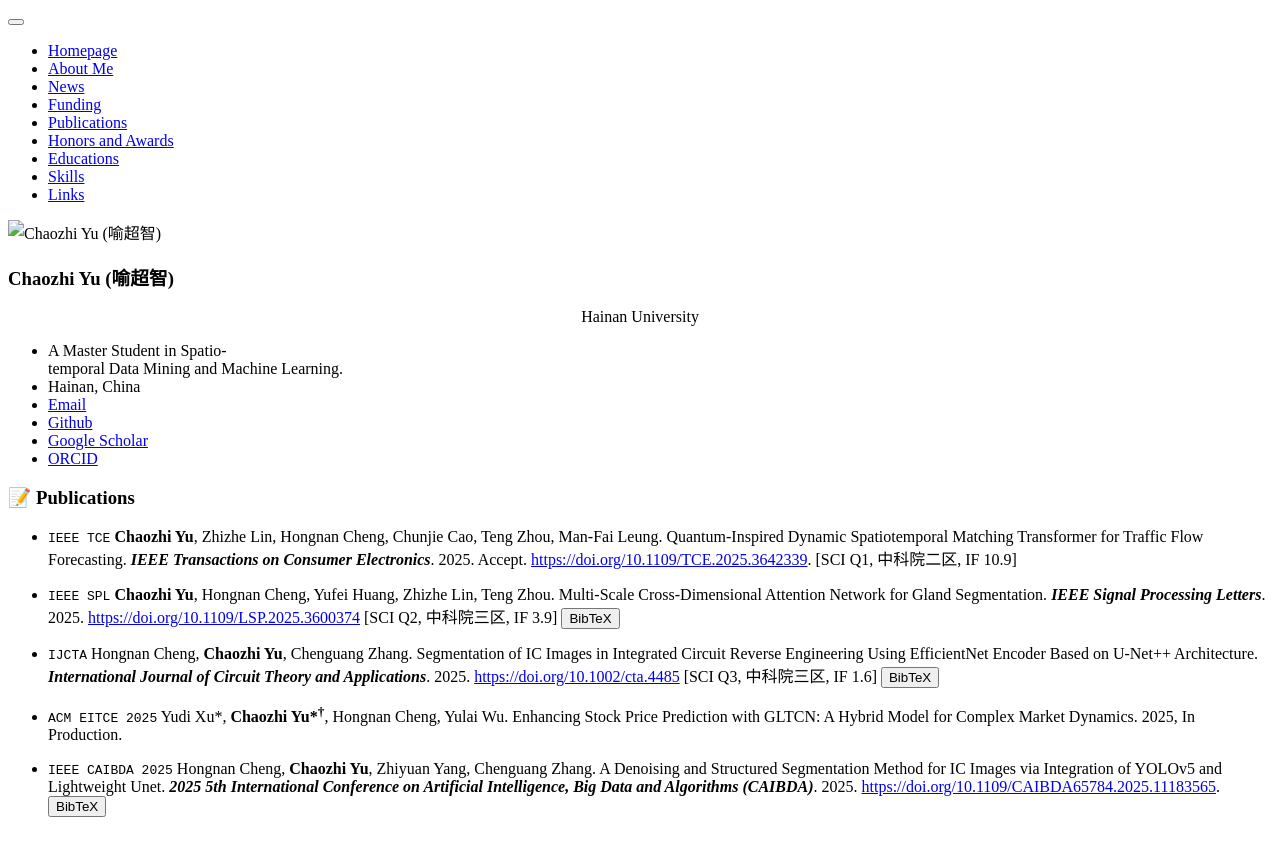
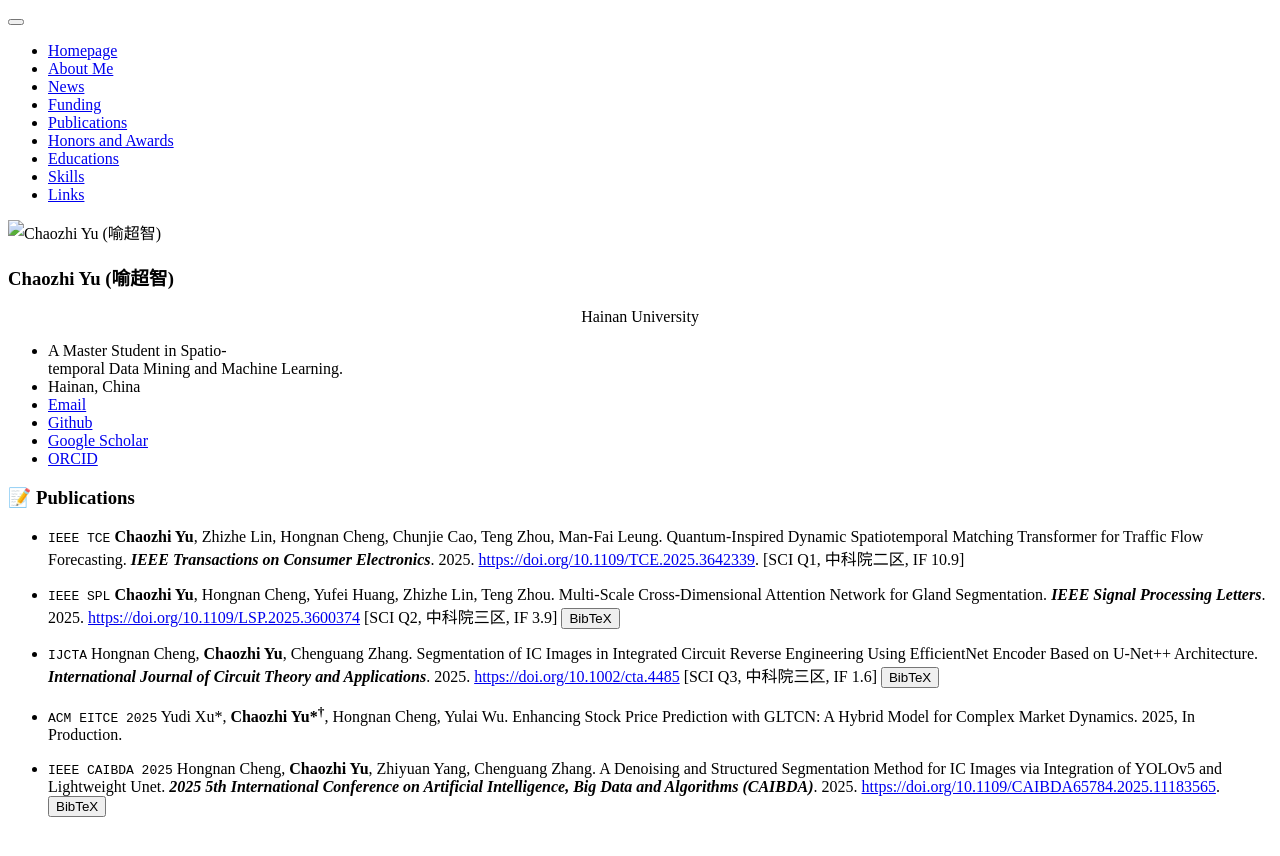
Before and after one commit to yuchaozhi/yuchaozhi.github.io, a Jekyll site: the page built from _pages/includes/pub_short.md, in a window 1280 px wide. Shown: the top 856 px of the page. Built offline with Jekyll 4.4.1, drawn with Linux system fonts in a browser that asks for light colours; our own code applies the rules of GitHub Pages for plain Markdown files.

Commit message:
update pub_short.md

```diff
--- a/_pages/includes/pub_short.md
+++ b/_pages/includes/pub_short.md
@@ -4,7 +4,7 @@
 
 <!-- #### 🌍Spatiotemporal Data Mining -->
 
-- ``IEEE TCE`` **Chaozhi Yu**, Zhizhe Lin, Hongnan Cheng, Chunjie Cao, Teng Zhou, Man-Fai Leung. Quantum-Inspired Dynamic Spatiotemporal Matching Transformer for Traffic Flow Forecasting. ***IEEE Transactions on Consumer Electronics***. 2025. Accept. [https://doi.org/10.1109/TCE.2025.3642339](https://doi.org/10.1109/TCE.2025.3642339). [SCI Q1, 中科院二区, IF 10.9]
+- ``IEEE TCE`` **Chaozhi Yu**, Zhizhe Lin, Hongnan Cheng, Chunjie Cao, Teng Zhou, Man-Fai Leung. Quantum-Inspired Dynamic Spatiotemporal Matching Transformer for Traffic Flow Forecasting. ***IEEE Transactions on Consumer Electronics***. 2025. [https://doi.org/10.1109/TCE.2025.3642339](https://doi.org/10.1109/TCE.2025.3642339). [SCI Q1, 中科院二区, IF 10.9]
 
 - ``IEEE SPL`` **Chaozhi Yu**, Hongnan Cheng, Yufei Huang, Zhizhe Lin, Teng Zhou. Multi-Scale Cross-Dimensional Attention Network for Gland Segmentation. ***IEEE Signal Processing Letters***. 2025. [https://doi.org/10.1109/LSP.2025.3600374](https://doi.org/10.1109/LSP.2025.3600374) [SCI Q2, 中科院三区, IF 3.9] \cite{yu2025multi}
 
```
